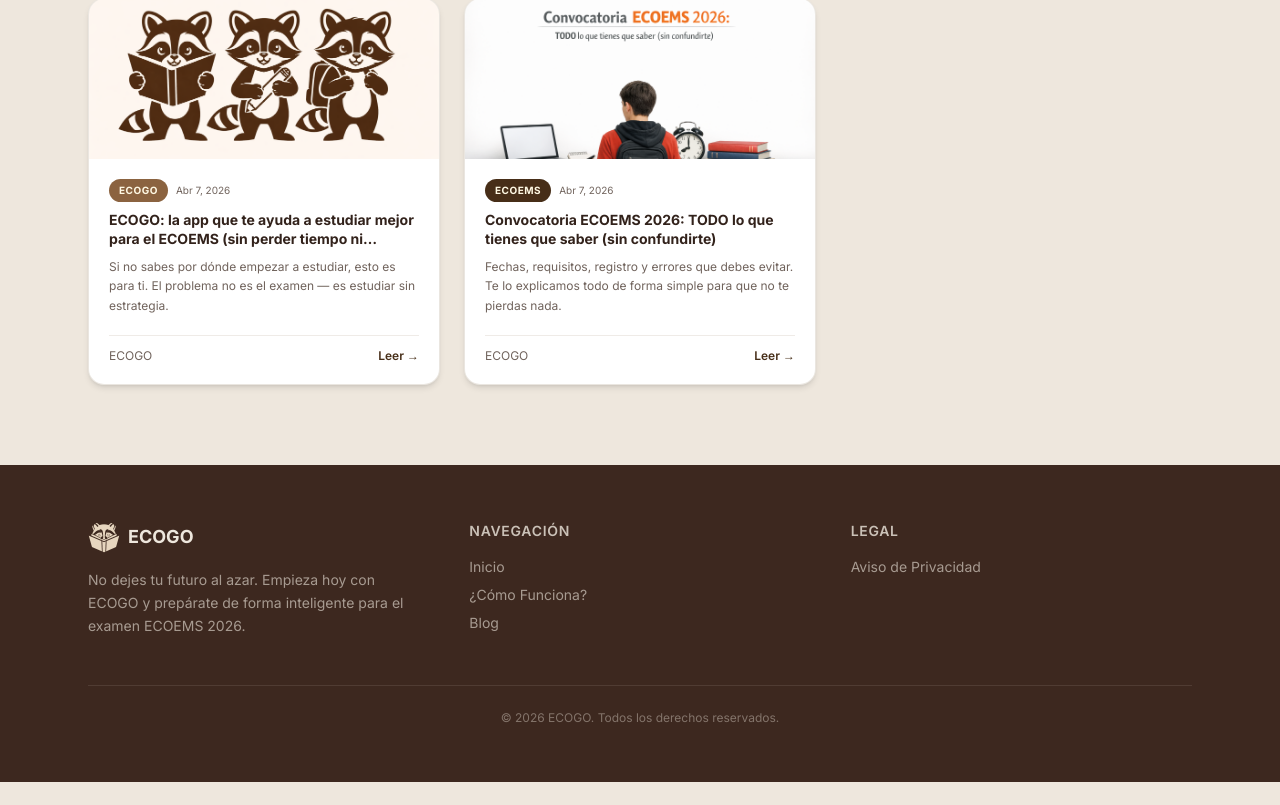
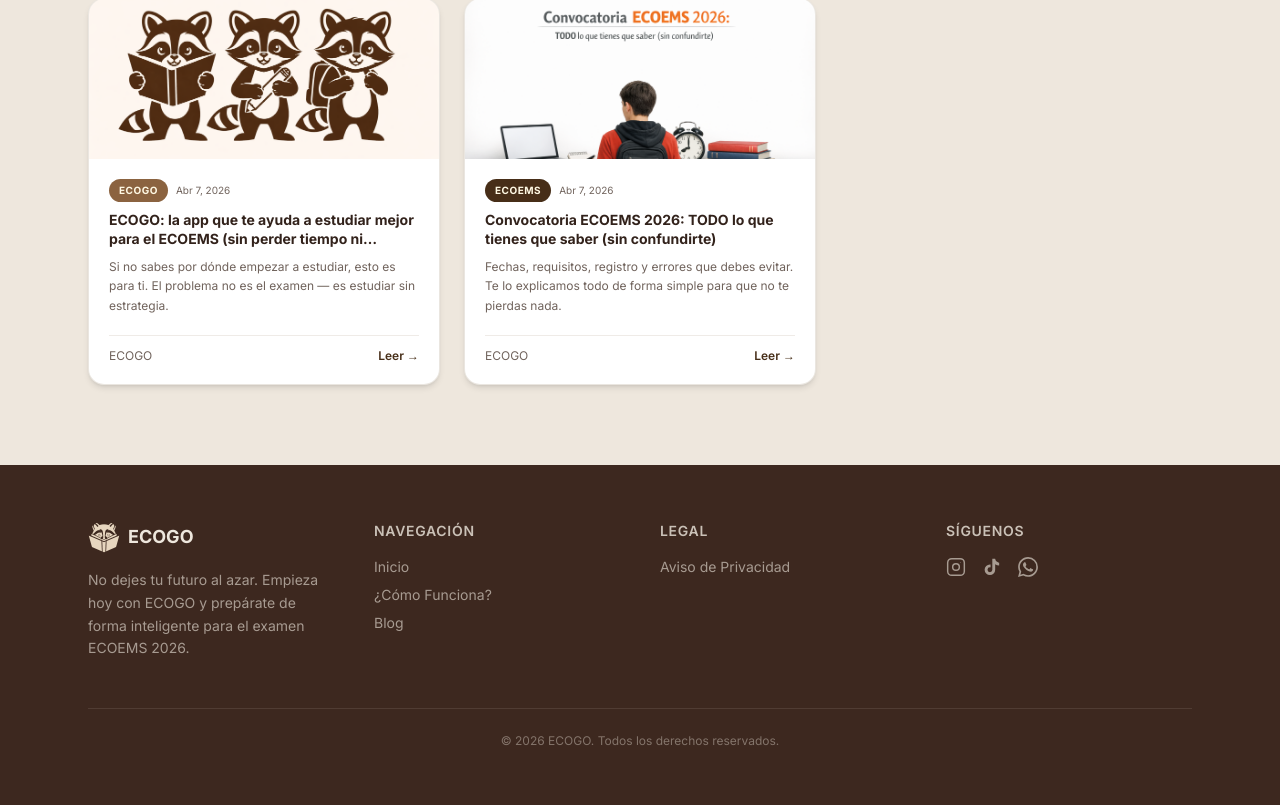
Before and after one commit to EcogoProjects/ecoems_frontend, a Next.js app in the folder ecoems-landing/: page /blog in a window 1280 px wide. Shown: the part 872-1677 px from the top of the page. Before the commit the page ends 1654 px from the top, so only its background shows below. Built offline with nearby package versions, Linux system fonts and the light colour scheme; no server answers.

Commit message:
Adding contact information

```diff
--- a/ecoems-landing/src/components/como-funciona/CTABanner.tsx
+++ b/ecoems-landing/src/components/como-funciona/CTABanner.tsx
@@ -1,6 +1,5 @@
 "use client";
 
-import Link from "next/link";
 import AnimateOnScroll from "@/components/shared/AnimateOnScroll";
 
 const CTABanner = () => {
@@ -29,13 +28,15 @@
               ¡Inicia tu camino al éxito ahora!
             </p>
           </div>
-          <Link
-            href="/contacto"
+          <a
+            href="https://whatsapp.com/channel/0029VbCEr7M84OmAfxx9ar46"
+            target="_blank"
+            rel="noopener noreferrer"
             className="flex-shrink-0 px-7 py-3 rounded-full font-semibold text-sm transition-all duration-200 hover:scale-105 hover:opacity-90 active:scale-95 shadow-md"
             style={{ backgroundColor: "#472E18", color: "#FFF9E4" }}
           >
             Ponte en contacto
-          </Link>
+          </a>
         </div>
       </AnimateOnScroll>
     </section>
--- a/ecoems-landing/src/components/inicio/StartBanner.tsx
+++ b/ecoems-landing/src/components/inicio/StartBanner.tsx
@@ -1,4 +1,3 @@
-import Link from "next/link";
 import AnimateOnScroll from "@/components/shared/AnimateOnScroll";
 
 const StartBanner = () => {
@@ -17,13 +16,15 @@
               Deja de perder tiempo estudiando sin resultados.
             </p>
           </div>
-          <Link
-            href="/contacto"
+          <a
+            href="https://whatsapp.com/channel/0029VbCEr7M84OmAfxx9ar46"
+            target="_blank"
+            rel="noopener noreferrer"
             className="flex-shrink-0 px-7 py-3 rounded-full font-semibold text-sm hover:scale-105 hover:opacity-90 active:scale-95 transition-all duration-200 shadow-md"
             style={{ backgroundColor: "#CDAD75", color: "#472E18" }}
           >
             Contáctanos
-          </Link>
+          </a>
         </div>
       </AnimateOnScroll>
     </section>
--- a/ecoems-landing/src/components/shared/Footer.tsx
+++ b/ecoems-landing/src/components/shared/Footer.tsx
@@ -6,7 +6,7 @@
   return (
     <footer className="bg-hero text-secondary-foreground">
       <div className="max-w-6xl mx-auto px-6 py-14">
-        <div className="grid grid-cols-1 md:grid-cols-3 gap-10 text-center md:text-left">
+        <div className="grid grid-cols-1 md:grid-cols-4 gap-10 text-center md:text-left">
           <div className="space-y-4">
             <div className="flex items-center gap-2 justify-center md:justify-start">
               <Image src={ecogoLogo} alt="ECOGO" width={32} height={32} className="rounded-full" style={{ filter: 'brightness(0) saturate(100%) invert(91%) sepia(13%) saturate(395%) hue-rotate(352deg) brightness(96%) contrast(88%)' }} />
@@ -32,6 +32,47 @@
               <li><Link href="/privacidad" className="hover:text-secondary-foreground transition-colors">Aviso de Privacidad</Link></li>
             </ul>
           </div>
+
+          <div className="space-y-4">
+            <h4 className="font-semibold text-sm uppercase tracking-wider text-secondary-foreground/80">Síguenos</h4>
+            <div className="flex gap-4 justify-center md:justify-start">
+              <a
+                href="https://www.instagram.com/app_ecogo?utm_source=qr&igsh=MW91emF6N3RucWV6ag%3D%3D"
+                target="_blank"
+                rel="noopener noreferrer"
+                aria-label="Instagram"
+                className="text-secondary-foreground/60 hover:text-secondary-foreground transition-colors"
+              >
+                <svg xmlns="http://www.w3.org/2000/svg" width="20" height="20" viewBox="0 0 24 24" fill="none" stroke="currentColor" strokeWidth="1.75" strokeLinecap="round" strokeLinejoin="round">
+                  <rect width="20" height="20" x="2" y="2" rx="5" ry="5" />
+                  <circle cx="12" cy="12" r="4" />
+                  <circle cx="17.5" cy="6.5" r="0.5" fill="currentColor" stroke="none" />
+                </svg>
+              </a>
+              <a
+                href="https://www.tiktok.com/@app.ecogo?_r=1&_t=ZS-95Qh5scFwcC"
+                target="_blank"
+                rel="noopener noreferrer"
+                aria-label="TikTok"
+                className="text-secondary-foreground/60 hover:text-secondary-foreground transition-colors"
+              >
+                <svg xmlns="http://www.w3.org/2000/svg" width="20" height="20" viewBox="0 0 24 24" fill="currentColor">
+                  <path d="M19.59 6.69a4.83 4.83 0 0 1-3.77-4.25V2h-3.45v13.67a2.89 2.89 0 0 1-2.88 2.5 2.89 2.89 0 0 1-2.89-2.89 2.89 2.89 0 0 1 2.89-2.89c.28 0 .54.04.79.1V9.01a6.33 6.33 0 0 0-.79-.05 6.34 6.34 0 0 0-6.34 6.34 6.34 6.34 0 0 0 6.34 6.34 6.34 6.34 0 0 0 6.33-6.34V8.69a8.18 8.18 0 0 0 4.78 1.52V6.76a4.85 4.85 0 0 1-1.01-.07z"/>
+                </svg>
+              </a>
+              <a
+                href="https://whatsapp.com/channel/0029VbCEr7M84OmAfxx9ar46"
+                target="_blank"
+                rel="noopener noreferrer"
+                aria-label="WhatsApp"
+                className="text-secondary-foreground/60 hover:text-secondary-foreground transition-colors"
+              >
+                <svg xmlns="http://www.w3.org/2000/svg" width="20" height="20" viewBox="0 0 24 24" fill="currentColor">
+                  <path d="M17.472 14.382c-.297-.149-1.758-.867-2.03-.967-.273-.099-.471-.148-.67.15-.197.297-.767.966-.94 1.164-.173.199-.347.223-.644.075-.297-.15-1.255-.463-2.39-1.475-.883-.788-1.48-1.761-1.653-2.059-.173-.297-.018-.458.13-.606.134-.133.298-.347.446-.52.149-.174.198-.298.298-.497.099-.198.05-.371-.025-.52-.075-.149-.669-1.612-.916-2.207-.242-.579-.487-.5-.669-.51-.173-.008-.371-.01-.57-.01-.198 0-.52.074-.792.372-.272.297-1.04 1.016-1.04 2.479 0 1.462 1.065 2.875 1.213 3.074.149.198 2.096 3.2 5.077 4.487.709.306 1.262.489 1.694.625.712.227 1.36.195 1.871.118.571-.085 1.758-.719 2.006-1.413.248-.694.248-1.289.173-1.413-.074-.124-.272-.198-.57-.347m-5.421 7.403h-.004a9.87 9.87 0 0 1-5.031-1.378l-.361-.214-3.741.982.998-3.648-.235-.374a9.86 9.86 0 0 1-1.51-5.26c.001-5.45 4.436-9.884 9.888-9.884 2.64 0 5.122 1.03 6.988 2.898a9.825 9.825 0 0 1 2.893 6.994c-.003 5.45-4.437 9.884-9.885 9.884m8.413-18.297A11.815 11.815 0 0 0 12.05 0C5.495 0 .16 5.335.157 11.892c0 2.096.547 4.142 1.588 5.945L.057 24l6.305-1.654a11.882 11.882 0 0 0 5.683 1.448h.005c6.554 0 11.89-5.335 11.893-11.893a11.821 11.821 0 0 0-3.48-8.413z"/>
+                </svg>
+              </a>
+            </div>
+          </div>
         </div>
 
         <div className="mt-12 pt-6 border-t border-secondary-foreground/10 text-center text-xs text-secondary-foreground/40">
```
